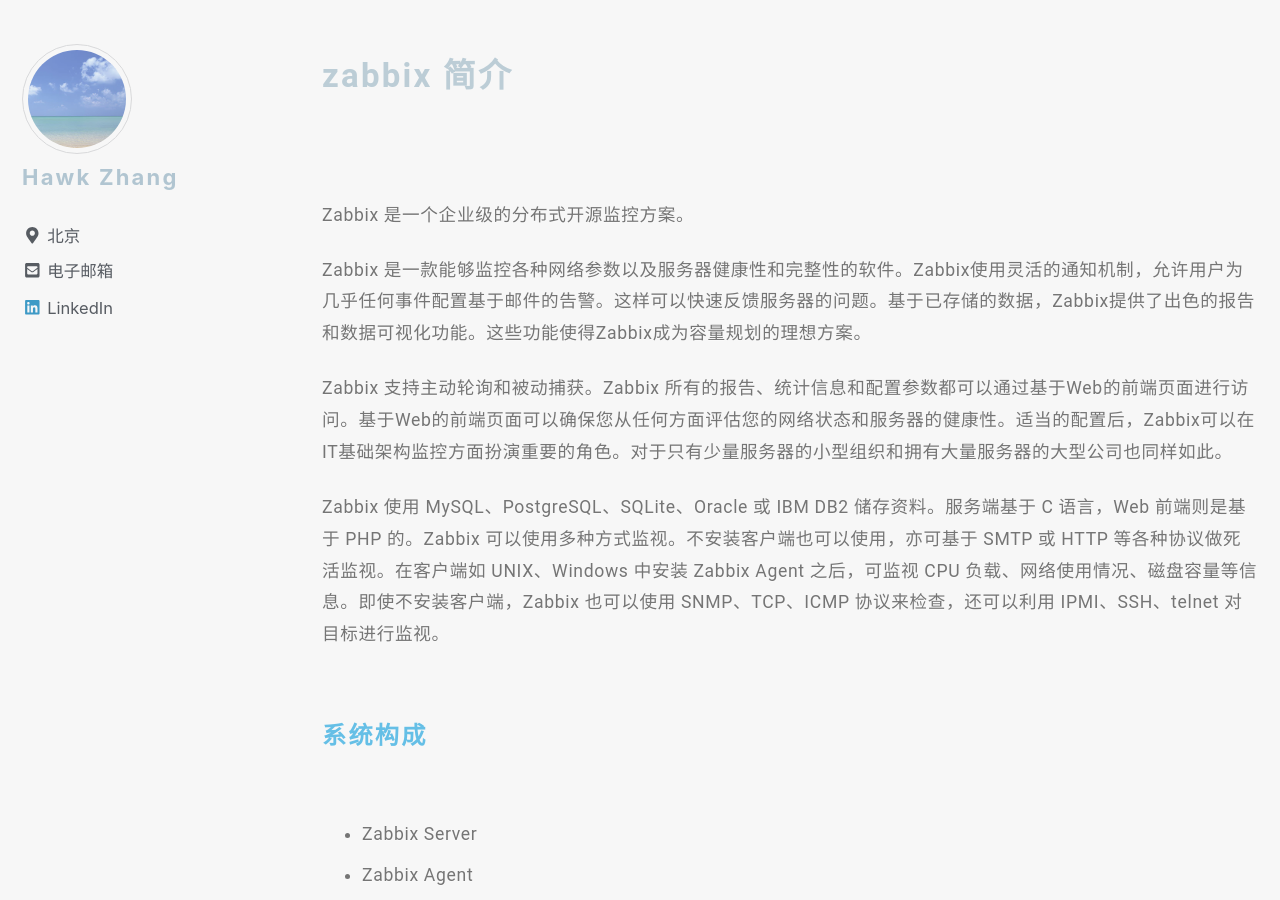
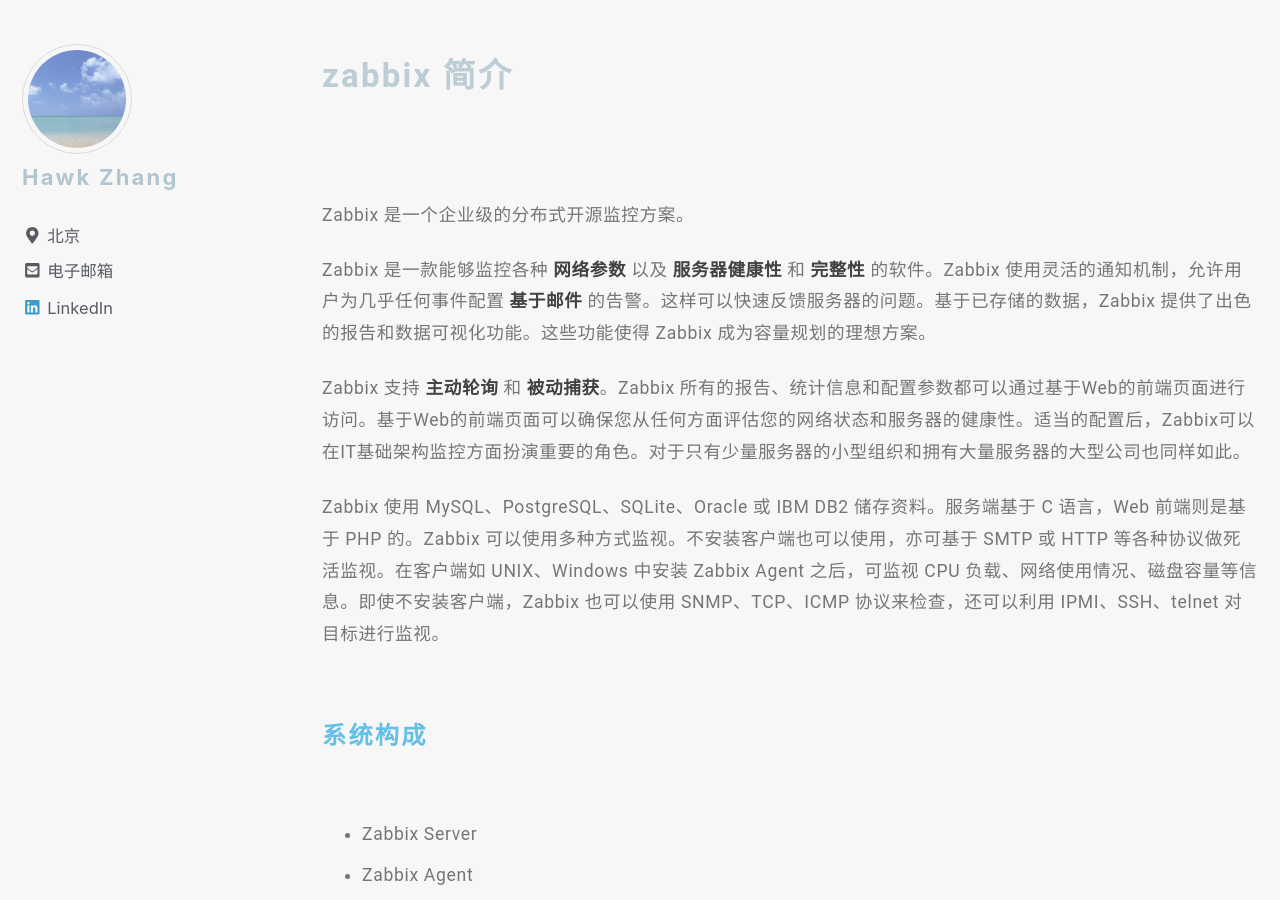
Before and after one commit to narru888/linotes_note, a Jekyll site: the page built from _posts/monitor/zabbix/2018-01-01-zabbix.basic.md, in a window 1280 px wide and 900 px high, scrolled down 549 px. Built offline with Jekyll 4.4.1, drawn with Linux system fonts in a browser that asks for light colours; nearby versions of some CDN libraries; a script that is not in the unit is left out.

Commit message:
update on 2018-10-17 18:08:01 CST

```diff
--- a/_posts/monitor/zabbix/2018-01-01-zabbix.basic.md
+++ b/_posts/monitor/zabbix/2018-01-01-zabbix.basic.md
@@ -19,9 +19,9 @@
 
 Zabbix 是一个企业级的分布式开源监控方案。
 
-Zabbix 是一款能够监控各种网络参数以及服务器健康性和完整性的软件。Zabbix使用灵活的通知机制，允许用户为几乎任何事件配置基于邮件的告警。这样可以快速反馈服务器的问题。基于已存储的数据，Zabbix提供了出色的报告和数据可视化功能。这些功能使得Zabbix成为容量规划的理想方案。
+Zabbix 是一款能够监控各种 **网络参数** 以及 **服务器健康性** 和 **完整性** 的软件。Zabbix 使用灵活的通知机制，允许用户为几乎任何事件配置 **基于邮件** 的告警。这样可以快速反馈服务器的问题。基于已存储的数据，Zabbix 提供了出色的报告和数据可视化功能。这些功能使得 Zabbix 成为容量规划的理想方案。
 
-Zabbix 支持主动轮询和被动捕获。Zabbix 所有的报告、统计信息和配置参数都可以通过基于Web的前端页面进行访问。基于Web的前端页面可以确保您从任何方面评估您的网络状态和服务器的健康性。适当的配置后，Zabbix可以在IT基础架构监控方面扮演重要的角色。对于只有少量服务器的小型组织和拥有大量服务器的大型公司也同样如此。
+Zabbix 支持 **主动轮询** 和 **被动捕获**。Zabbix 所有的报告、统计信息和配置参数都可以通过基于Web的前端页面进行访问。基于Web的前端页面可以确保您从任何方面评估您的网络状态和服务器的健康性。适当的配置后，Zabbix可以在IT基础架构监控方面扮演重要的角色。对于只有少量服务器的小型组织和拥有大量服务器的大型公司也同样如此。
 
 Zabbix 使用 MySQL、PostgreSQL、SQLite、Oracle 或 IBM DB2 储存资料。服务端基于 C 语言，Web 前端则是基于 PHP 的。Zabbix 可以使用多种方式监视。不安装客户端也可以使用，亦可基于 SMTP 或 HTTP 等各种协议做死活监视。在客户端如 UNIX、Windows 中安装 Zabbix Agent 之后，可监视 CPU 负载、网络使用情况、磁盘容量等信息。即使不安装客户端，Zabbix 也可以使用 SNMP、TCP、ICMP 协议来检查，还可以利用 IPMI、SSH、telnet 对目标进行监视。
 
```
